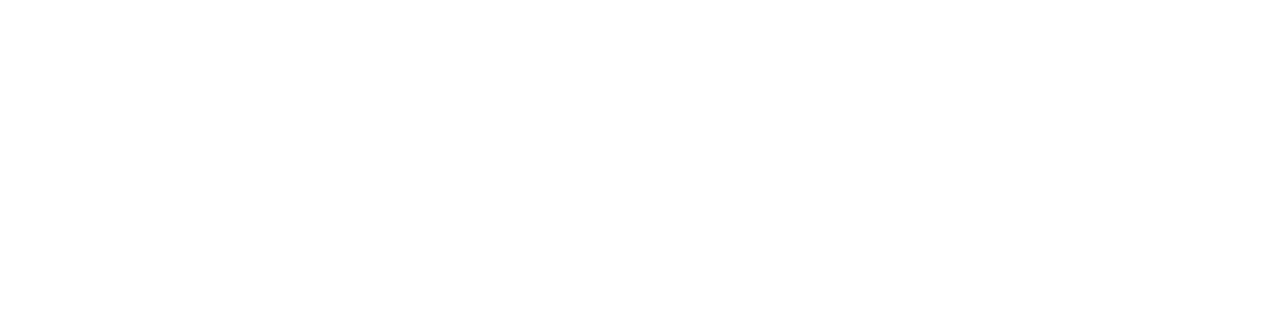
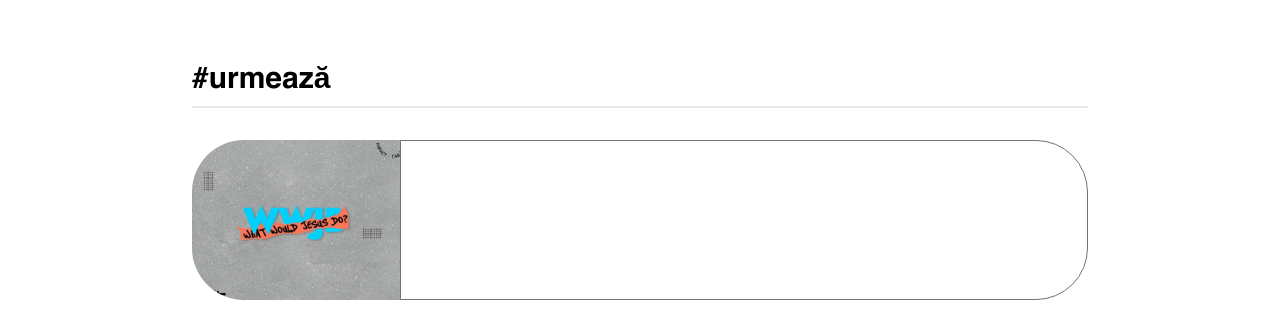
Before and after one commit to CasaTamplarului/ct-events-web, a Nuxt app: page / in a window 1280 px wide. Shown: the part 738-1067 px from the top of the page. Before the commit the page ends 800 px from the top, so only its background shows below. Built offline with nearby package versions, Linux system fonts and the light colour scheme.

Commit message:
add event item

```diff
--- a/assets/scss/common/_general.scss
+++ b/assets/scss/common/_general.scss
@@ -1,3 +1,3 @@
 body {
-  @apply text-base font-helvetica;
+  @apply text-base font-helvetica font-normal;
 }
--- a/components/Logo.vue
+++ b/components/Logo.vue
@@ -11,7 +11,7 @@
 })
 
 const scrollToTop = (e) => {
-  if (props.scrolled && route.name === 'index') {
+  if (props.scrolled && route.name.includes('index')) {
     e.preventDefault()
 
     window.scrollTo({ top: 0, behavior: "smooth" })
@@ -20,7 +20,7 @@
 </script>
 
 <template lang="pug">
-NuxtLink.h-full(to='/' @click="scrollToTop" :class="{ scrolled }")
+NuxtLink.h-full(:to="localePath('/')" @click="scrollToTop" :class="{ scrolled }")
   Icon.h-full(
     :src="logo.mainLogo.path"
     :alt="logo.mainLogo.alt"
--- /dev/null
+++ b/components/homepage/eventItem.vue
@@ -0,0 +1,29 @@
+<script setup>
+const eventImage = '/images/impact2023.jpg'
+</script>
+
+<template lang="pug">
+.event-item
+  .event-image(:style="{ backgroundImage: `url(${eventImage})` }")
+  .content-wrapper
+</template>
+
+<style lang="scss" scoped>
+.event-item {
+  @apply flex h-52 sm:h-40 relative;
+
+  .event-image {
+    @apply absolute sm:relative h-full w-full sm:max-w-[208px] sm:rounded-r-none rounded-5xl bg-gradient-to-b from-[#528399] to-[#9f8a8a] bg-cover bg-center bg-neutral-500;
+  }
+
+  .content-wrapper {
+    @apply border-y border-x sm:border-r sm:rounded-l-none rounded-5xl border-neutral-500 shadow-md sm:shadow-none;
+
+    width: 100%;
+
+    @screen sm {
+     width: calc(100% - 208px);
+    }
+  }
+}
+</style>
--- /dev/null
+++ b/components/homepage/eventList.vue
@@ -0,0 +1,24 @@
+<script setup>
+const props = defineProps({
+  title: {
+    type: String,
+    default: '',
+  },
+})
+</script>
+
+<template lang="pug">
+.event-list
+  h2 {{ props.title }}
+  HomepageEventItem
+</template>
+
+<style lang="scss" scoped>
+.event-list {
+  @apply px-4 xl:px-16 pb-2 xl:pb-8 max-w-5xl mx-auto;
+
+  h2 {
+    @apply text-3xl font-bold border-b-2 pb-2 mb-8;
+  }
+}
+</style>
--- /dev/null
+++ b/i18n.config.ts
@@ -0,0 +1,16 @@
+export default defineI18nConfig(() => ({
+  legacy: false,
+  locale: 'ro',
+  messages: {
+    ro: {
+      homepage: {
+        upcoming: 'urmează'
+      }
+    },
+    en: {
+      homepage: {
+        upcoming: 'upcoming'
+      }
+    }
+  }
+}))
--- a/nuxt.config.ts
+++ b/nuxt.config.ts
@@ -26,5 +26,11 @@
 
   components: true,
 
-  modules: ['@nuxtjs/tailwindcss']
+  modules: ['@nuxtjs/tailwindcss', '@nuxtjs/i18n', '@nuxt/image'],
+
+  i18n: {
+    strategy: 'prefix_except_default',
+    locales: ['ro', 'en'],
+    defaultLocale: 'ro'
+  }
 })
--- a/package.json
+++ b/package.json
@@ -10,6 +10,8 @@
   },
   "devDependencies": {
     "@nuxt/devtools": "latest",
+    "@nuxt/image": "^1.0.0-rc.1",
+    "@nuxtjs/i18n": "^8.0.0-rc.2",
     "@nuxtjs/tailwindcss": "^6.8.0",
     "@types/node": "^18.17.1",
     "nuxt": "^3.6.5",
--- a/pages/event.vue
+++ b/pages/event.vue
@@ -1,6 +1,6 @@
 <template lang="pug">
 .event-page
-  p Hello Event!
+  p.font-light Hello Event!
 </template>
 
 <style lang="scss" scoped>
--- a/pages/index.vue
+++ b/pages/index.vue
@@ -1,6 +1,7 @@
 <template lang="pug">
 .home-page
   HomepageHero
+  HomepageEventList(:title="`#${$t('homepage.upcoming')}`")
 </template>
 
 <style lang="scss" scoped>
--- a/tailwind.config.js
+++ b/tailwind.config.js
@@ -26,6 +26,15 @@
 
       maxWidth: {
         '10xl': '120rem'
+      },
+
+      borderWidth: {
+        '1': '0.63rem'
+      },
+
+      borderRadius: {
+        '4xl': '2.25rem',
+        '5xl': '3.25rem'
       }
     }
   }
```
Also changed, not shown: public/images/impact2023.jpg (added), 1 other file (tests, documents, lock files or other folders).
